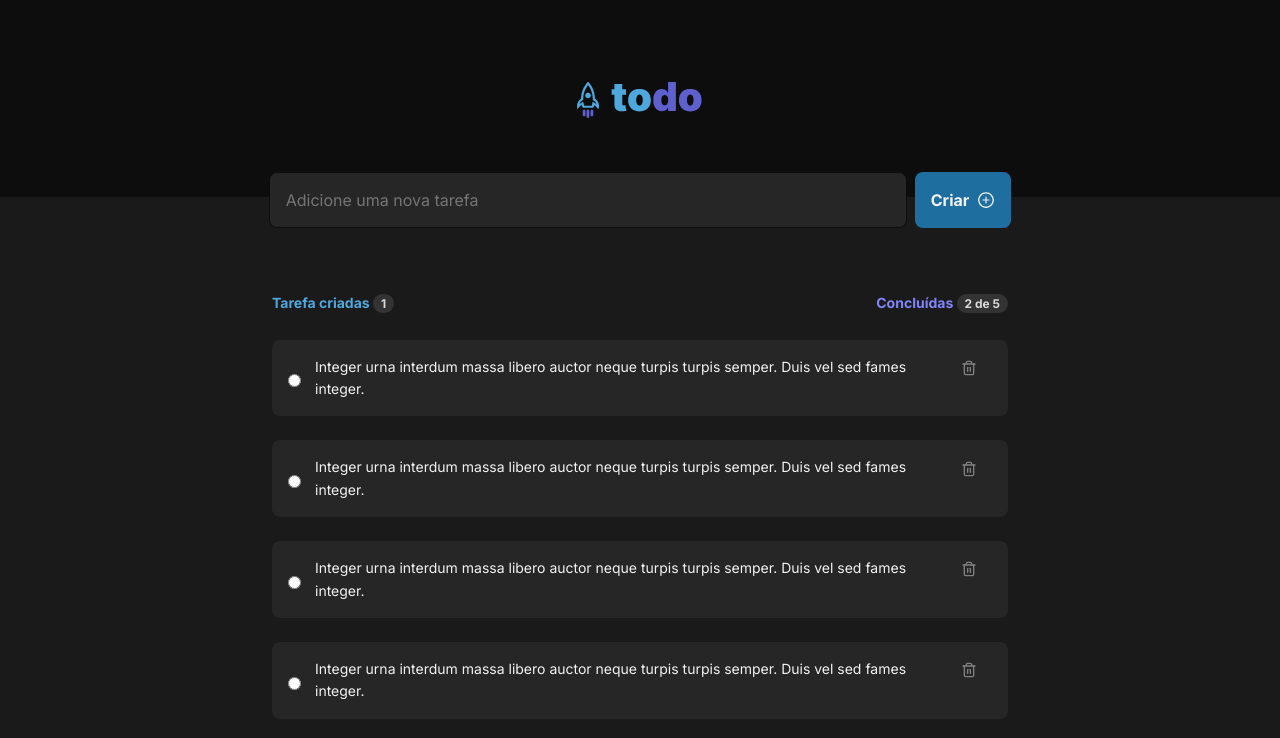
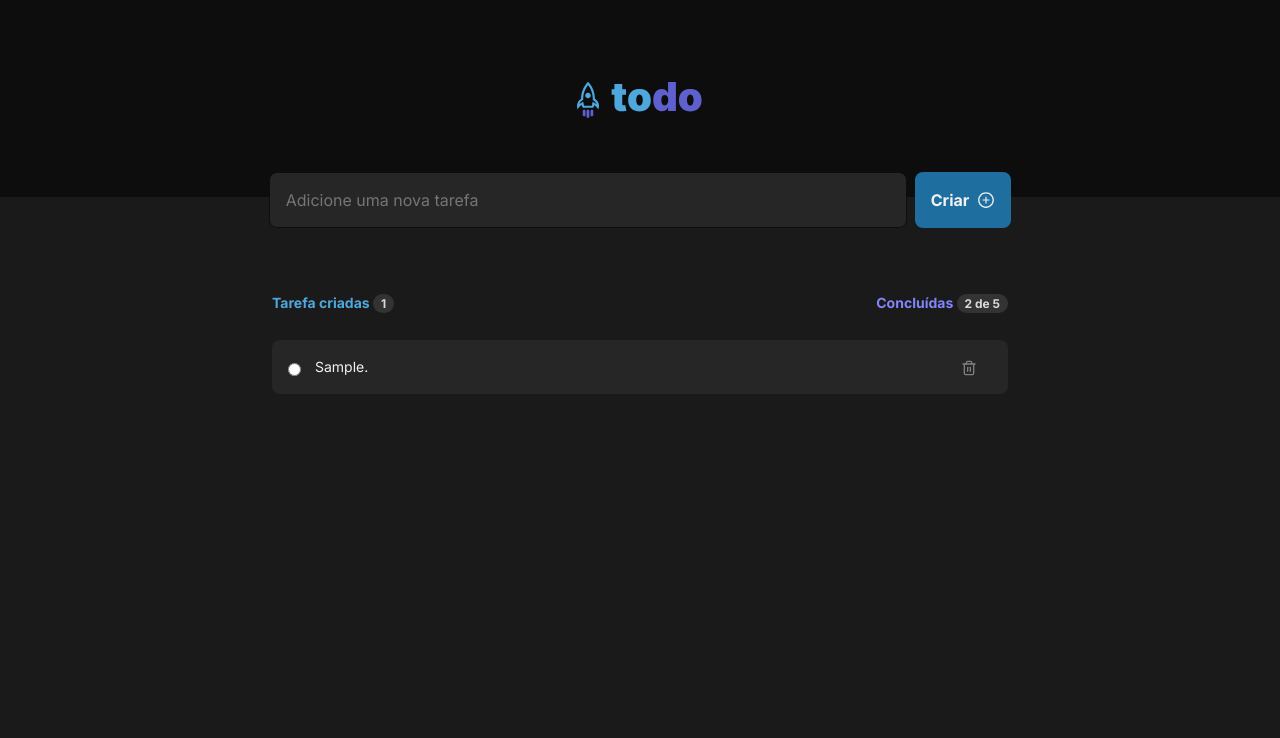
Before and after one commit to ChristanDaniel/challenge---Practicing-reactjs-concepts, a React (Vite) app: page / in a window 1280 px wide. Both pictures are taken after typing "Sample" into the empty fields and a click on the button "Criar". Shown: the top 738 px of the page. Built offline with nearby package versions, Linux system fonts and the light colour scheme.

Commit message:
created function for delete task

```diff
--- a/src/App.tsx
+++ b/src/App.tsx
@@ -2,9 +2,10 @@ import { Header } from "./components/Header";
 import { SubmitTask } from "./components/submitTask";
 import { TaskList } from "./components/TaskList";
 
+import { FormEvent, useState } from "react";
+
 import "./global.css";
 import styles from "./app.module.css";
-import { FormEvent, useState } from "react";
 
 type IListTaskCreatedProps = {
   id: number;
@@ -30,15 +31,13 @@ function App() {
     }
   }
 
-  const handleDeleteTask = (taskSelectId: number, taskIndex: number) => {
-    listTaskCreated.map(task => {
-      if(task.id === taskSelectId) {
-        listTaskCreated.splice(0, taskIndex)
-      }
+  const handleDeleteTask = (taskSelectId: number) => {
+    const newListTask = listTaskCreated.filter(value => {
+      return value.id !== taskSelectId
     })
+
+    setListTaskCreated(newListTask)
   }
-
-  console.log('', listTaskCreated)
 
   return (
     <body className={styles.body}>
@@ -58,10 +57,14 @@ function App() {
           </p>
         </header>
         <div>
-          <TaskList />
-          <TaskList />
-          <TaskList />
-          <TaskList />
+          {listTaskCreated.map((task, index) => (
+            <TaskList
+              key={task.id}
+              listTaskCreated={task}
+              handleDeleteTask={handleDeleteTask}
+              taskIndex={index}
+            />
+          ))}
         </div>
       </div>
     </body>
--- a/src/components/TaskList/index.tsx
+++ b/src/components/TaskList/index.tsx
@@ -2,12 +2,23 @@ import styles from './styles.module.css'
 
 import { FiTrash2 } from 'react-icons/fi';
 
-export function TaskList() {
+type IListTaskCreatedProps = {
+  id: number;
+  taskDescription: string;
+}
+
+interface ITaskListProps {
+  listTaskCreated: IListTaskCreatedProps;
+  handleDeleteTask: (taskSelectId: number) => void;
+  taskIndex: number;
+}
+
+export function TaskList({ listTaskCreated, handleDeleteTask, taskIndex }: ITaskListProps) {
   return (
     <div className={styles.container}>
       <input type="radio" />
-      <p>Integer urna interdum massa libero auctor neque turpis turpis semper. Duis vel sed fames integer.</p>
-      <button><FiTrash2 /></button>
+      <p>{listTaskCreated.taskDescription}.</p>
+      <button onClick={() => handleDeleteTask(listTaskCreated.id)}><FiTrash2 /></button>
     </div>
   );
 }
--- a/src/components/TaskList/styles.module.css
+++ b/src/components/TaskList/styles.module.css
@@ -17,7 +17,8 @@
   color: var(--gray-100);
   font-weight: 400;
 
-  max-width: 39.5rem;
+  width: 39.5rem;
+  word-break: break-all;
 }
 
 .container button {
--- a/src/components/submitTask/index.tsx
+++ b/src/components/submitTask/index.tsx
@@ -1,4 +1,5 @@
-import { ChangeEvent, FormEvent } from 'react';
+import { FormEvent } from 'react';
+
 import styles from './styles.module.css'
 
 import { AiOutlinePlusCircle } from 'react-icons/ai';
@@ -11,7 +12,7 @@ interface ISubmitTaskProps {
 
 export function SubmitTask({ hadleSubmitTask, addNewTaskInput, setAddNewTaskInput }: ISubmitTaskProps) {
   return (
-    <form className={styles.container} onSubmit={event => hadleSubmitTask(event)} >
+    <form className={styles.container} onSubmit={event => hadleSubmitTask(event)}>
       <input
         placeholder='Adicione uma nova tarefa'
         onChange={event => setAddNewTaskInput(event.target.value)}
```
